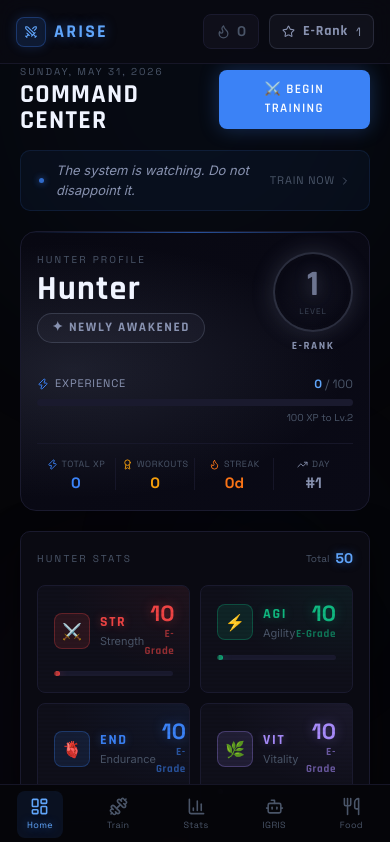
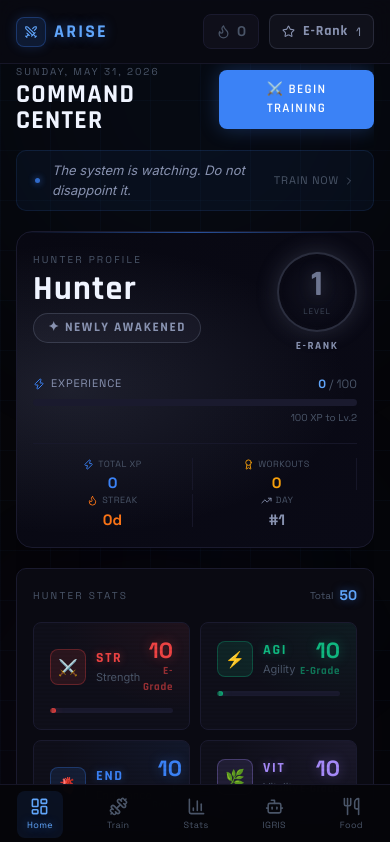
Before and after one commit to velvetabhishek/project-arise, a Next.js app: page / in a window 390 px wide. Shown: the top 842 px of the page. Built offline with nearby package versions, Linux system fonts and the light colour scheme.

Commit message:
Responsive fixes and layout stabilization

```diff
--- a/app/globals.css
+++ b/app/globals.css
@@ -100,8 +100,12 @@
 
 /* ─── CSS VARIABLES ──────────────────────────────────────────── */
 :root {
-  --sidebar-width: 240px;
+  --sidebar-width: 0px;         /* mobile: no sidebar */
   --topbar-height: 64px;
+}
+/* Desktop: sidebar visible at 228px */
+@media (min-width: 1024px) {
+  :root { --sidebar-width: 228px; }
 }
 
 
@@ -161,7 +165,35 @@
 @media (min-width: 600px) {
   .stats-summary-grid { grid-template-columns: repeat(4, 1fr) !important; }
 }
+@media (min-width: 1024px) {
+  .stats-summary-grid { grid-template-columns: repeat(5, 1fr) !important; }
+}
 
+/* ─── HERO STATS ROW (dashboard) ─────────────────────────────────── */
+/* 2-col on mobile, 4-col on larger screens */
+.hero-stats-row { grid-template-columns: repeat(2, 1fr); }
+@media (min-width: 480px) {
+  .hero-stats-row { grid-template-columns: repeat(4, 1fr); }
+}
+
+/* ─── STATS PAGE GRID ROWS ──────────────────────────────────────── */
+/* Equal 2-col layout: mobile stacks, tablet+ side-by-side */
+.stats-grid-row { grid-template-columns: 1fr; }
+@media (min-width: 768px) {
+  .stats-grid-row { grid-template-columns: 1fr 1fr; }
+}
+
+/* Wider left column: heatmap + weekly */
+.stats-grid-row-wide { grid-template-columns: 1fr; }
+@media (min-width: 768px) {
+  .stats-grid-row-wide { grid-template-columns: 2fr 1fr; }
+}
+
+/* Body tracker 4-metric row */
+.stats-body-grid { grid-template-columns: repeat(2, 1fr); }
+@media (min-width: 540px) {
+  .stats-body-grid { grid-template-columns: repeat(4, 1fr); }
+}
 
 
 /* Topbar XP desktop show */
@@ -186,10 +218,23 @@
 @media (min-width: 1024px) {
   .sidebar-desktop { display: flex !important; }
   .sidebar-mobile { display: none !important; }
-  header { left: 228px !important; }
+
+  /* Topbar: offset from sidebar, full width minus sidebar */
+  header.arise-topbar {
+    left: var(--sidebar-width) !important;
+  }
+
+  /* Content: offset from sidebar */
   main.arise-content {
-    padding-left: 244px !important;
-    padding-bottom: 32px !important;   /* no dock blocking on desktop */
+    padding-left: calc(var(--sidebar-width) + 28px) !important;
+    padding-bottom: 40px !important;
+  }
+}
+
+/* Collapsed sidebar (64px) — toggled by JS adding .sidebar-collapsed to body */
+@media (min-width: 1024px) {
+  body.sidebar-collapsed {
+    --sidebar-width: 64px;
   }
 }
 
@@ -204,6 +249,7 @@ html {
   -webkit-font-smoothing: antialiased;
   -moz-osx-font-smoothing: grayscale;
   scroll-behavior: smooth;
+  overflow-x: hidden;  /* prevent horizontal document scroll */
 }
 
 body {
@@ -212,6 +258,8 @@ body {
   font-family: 'Inter', sans-serif;
   min-height: 100vh;
   overflow-x: hidden;
+  width: 100%;
+  max-width: 100vw;
 }
 
 /* ─── SCROLLBAR ──────────────────────────────────────────────── */
@@ -233,19 +281,35 @@ h1, h2, h3, h4, h5, h6 {
 
 /* ─── COMPONENT CLASSES ──────────────────────────────────────── */
 
-/* Layout */
+/* Layout — body IS arise-page (set in root layout), PageWrapper adds no extra nesting */
 .arise-page { min-height: 100vh; background-color: #050508; }
+
+/* Main content: mobile-first (no sidebar) */
 .arise-content {
-  margin-left: 0;
-  padding-top: 64px;
-  padding-bottom: 80px; /* space above mobile nav */
-  min-height: 100vh;
+  padding-top: var(--topbar-height);
+  padding-bottom: 80px;             /* room above mobile bottom nav */
+  padding-left: max(16px, 3vw);
+  padding-right: max(16px, 3vw);
+  width: 100%;
+  max-width: 100%;                  /* never bleed past viewport */
+  overflow-x: hidden;
+  box-sizing: border-box;
 }
+
+/* Desktop: sidebar present — shift content using CSS variable */
 @media (min-width: 1024px) {
   .arise-content {
-    margin-left: 228px;
-    padding-bottom: 32px; /* desktop: just comfortable bottom margin */
+    padding-left: calc(var(--sidebar-width) + 28px) !important;
+    padding-right: max(24px, 2vw);
+    padding-bottom: 40px;
   }
+}
+
+/* Inner page wrapper — constrains and centers content */
+.page-inner {
+  width: 100%;
+  max-width: 1400px;               /* cap ultra-wide bleed */
+  /* no auto margin: content starts at left edge after sidebar offset */
 }
 
 /* Grid background */
@@ -931,13 +995,20 @@ h1, h2, h3, h4, h5, h6 {
 }
 
 /* ─── IGRIS CONSOLE PAGE ─────────────────────────────────────── */
-/* The full-page IGRIS console uses a 2-col grid: chat | context */
-/* On mobile/tablet it stacks */
+/* 2-col grid: chat | context. Collapses at 900px */
+.igris-console-grid {
+  display: grid;
+  grid-template-columns: 1fr 280px;
+  gap: 20px;
+  align-items: start;
+}
 @media (max-width: 900px) {
   .igris-console-grid {
     grid-template-columns: 1fr !important;
   }
 }
+/* Grid children: prevent overflow */
+.igris-console-grid > * { min-width: 0; }
 
 /* Scrollbar for IGRIS chat area */
 .igris-message-area::-webkit-scrollbar,
--- a/app/igris/page.tsx
+++ b/app/igris/page.tsx
@@ -408,7 +408,7 @@ export default function IGRISPage() {
       />
 
       {/* ── MAIN CONSOLE ─────────────────────────────────────── */}
-      <div style={{ display: 'grid', gridTemplateColumns: '1fr 280px', gap: 20, alignItems: 'start' }}>
+      <div className="igris-console-grid" style={{ display: 'grid', gridTemplateColumns: '1fr 280px', gap: 20, alignItems: 'start' }}>
 
         {/* LEFT: Chat console */}
         <motion.div
--- a/app/page.tsx
+++ b/app/page.tsx
@@ -109,7 +109,7 @@ function CinematicHero() {
         </div>
 
         {/* Stats row */}
-        <div style={{ display: 'grid', gridTemplateColumns: 'repeat(4, 1fr)', borderTop: '1px solid rgba(26,26,46,0.8)', paddingTop: 14 }}>
+        <div className="hero-stats-row" style={{ display: 'grid', gap: 4, borderTop: '1px solid rgba(26,26,46,0.8)', paddingTop: 14 }}>
           {[
             { label: 'Total XP',  value: player.totalXP.toLocaleString(), color: '#3b82f6', icon: <Zap size={11} />       },
             { label: 'Workouts',  value: player.totalWorkouts,             color: '#f59e0b', icon: <Award size={11} />     },
@@ -196,7 +196,7 @@ export default function DashboardPage() {
         onClose={handleLevelUpClose}
       />
 
-      <div style={{ position: 'relative', zIndex: 1, maxWidth: 1440 }}>
+      <div style={{ position: 'relative', zIndex: 1, width: '100%', overflow: 'hidden' }}>
 
         {/* ── PAGE HEADER ─────────────────────────────────────── */}
         <motion.div
--- a/components/layout/PageWrapper.tsx
+++ b/components/layout/PageWrapper.tsx
@@ -1,5 +1,6 @@
 'use client';
-// components/layout/PageWrapper.tsx
+// components/layout/PageWrapper.tsx — Production-stable layout shell
+// Fixes: double arise-page, padding conflicts, sidebar-offset sync
 import { motion } from 'framer-motion';
 import { Sidebar } from './Sidebar';
 import { TopBar } from './TopBar';
@@ -10,29 +11,29 @@ interface PageWrapperProps {
 }
 
 const pageVariants = {
-  initial: { opacity: 0, y: 10 },
+  initial: { opacity: 0, y: 8 },
   animate: { opacity: 1, y: 0 },
-  exit:    { opacity: 0, y: -10 },
+  exit:    { opacity: 0, y: -8 },
 };
 
 export function PageWrapper({ children, className = '' }: PageWrapperProps) {
   return (
-    <div className="arise-page">
+    // NOTE: body already has arise-page + arise-grid-bg from root layout.
+    // PageWrapper does NOT re-add arise-page to avoid double min-height stacking.
+    <>
       <Sidebar />
       <TopBar />
-      <main
-        className={`arise-content ${className}`}
-        style={{ paddingLeft: 'max(20px, 4vw)', paddingRight: 'max(20px, 4vw)' }}
-      >
+      <main className={`arise-content ${className}`}>
         <motion.div
+          className="page-inner"
           variants={pageVariants}
           initial="initial"
           animate="animate"
-          transition={{ duration: 0.3, ease: 'easeOut' }}
+          transition={{ duration: 0.28, ease: 'easeOut' }}
         >
           {children}
         </motion.div>
       </main>
-    </div>
+    </>
   );
 }
--- a/components/layout/Sidebar.tsx
+++ b/components/layout/Sidebar.tsx
@@ -2,7 +2,7 @@
 // components/layout/Sidebar.tsx — Desktop HUD Dock + Vertical Sidebar
 import Link from 'next/link';
 import { usePathname } from 'next/navigation';
-import { useState } from 'react';
+import { useState, useEffect } from 'react';
 import { motion, AnimatePresence } from 'framer-motion';
 import {
   LayoutDashboard, Dumbbell, BarChart3, Bot,
@@ -28,6 +28,13 @@ export function Sidebar() {
   const rankData = RANK_DATA[player.rank];
   const xpPct = xpProgressPercent(player.currentXP, player.xpToNextLevel);
   const [collapsed, setCollapsed] = useState(false);
+
+  // Sync CSS --sidebar-width variable via body class
+  useEffect(() => {
+    if (typeof document !== 'undefined') {
+      document.body.classList.toggle('sidebar-collapsed', collapsed);
+    }
+  }, [collapsed]);
 
   return (
     <>
--- a/components/layout/TopBar.tsx
+++ b/components/layout/TopBar.tsx
@@ -28,7 +28,7 @@ export function TopBar() {
 
   return (
     <header
-      className="arise-glass"
+      className="arise-glass arise-topbar"
       style={{
         position: 'fixed', top: 0, left: 0, right: 0,
         zIndex: 30, height: 64,
```
Also changed, not shown: app/nutrition/page.tsx (+5 -5 lines), app/stats/page.tsx (+5 -5 lines).
